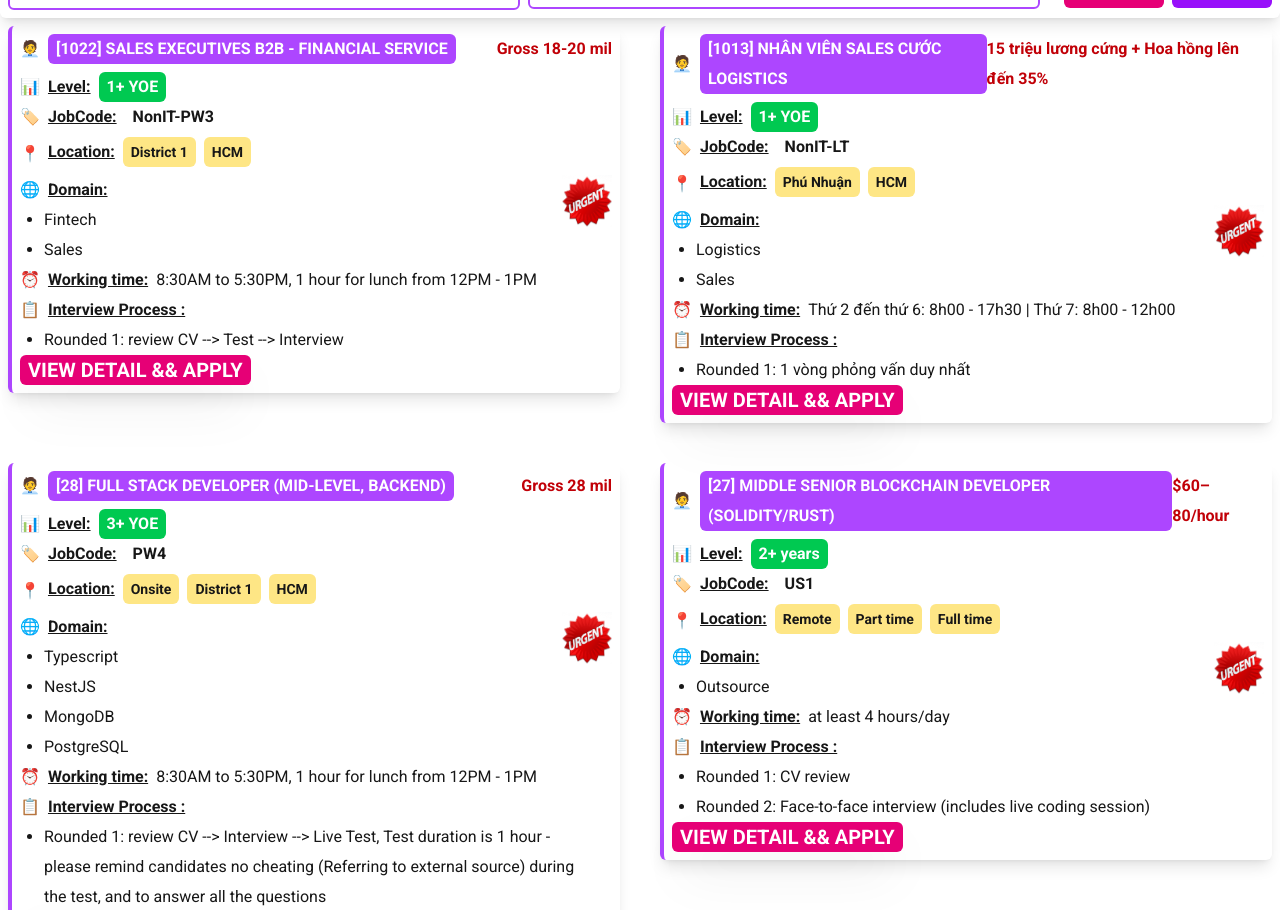
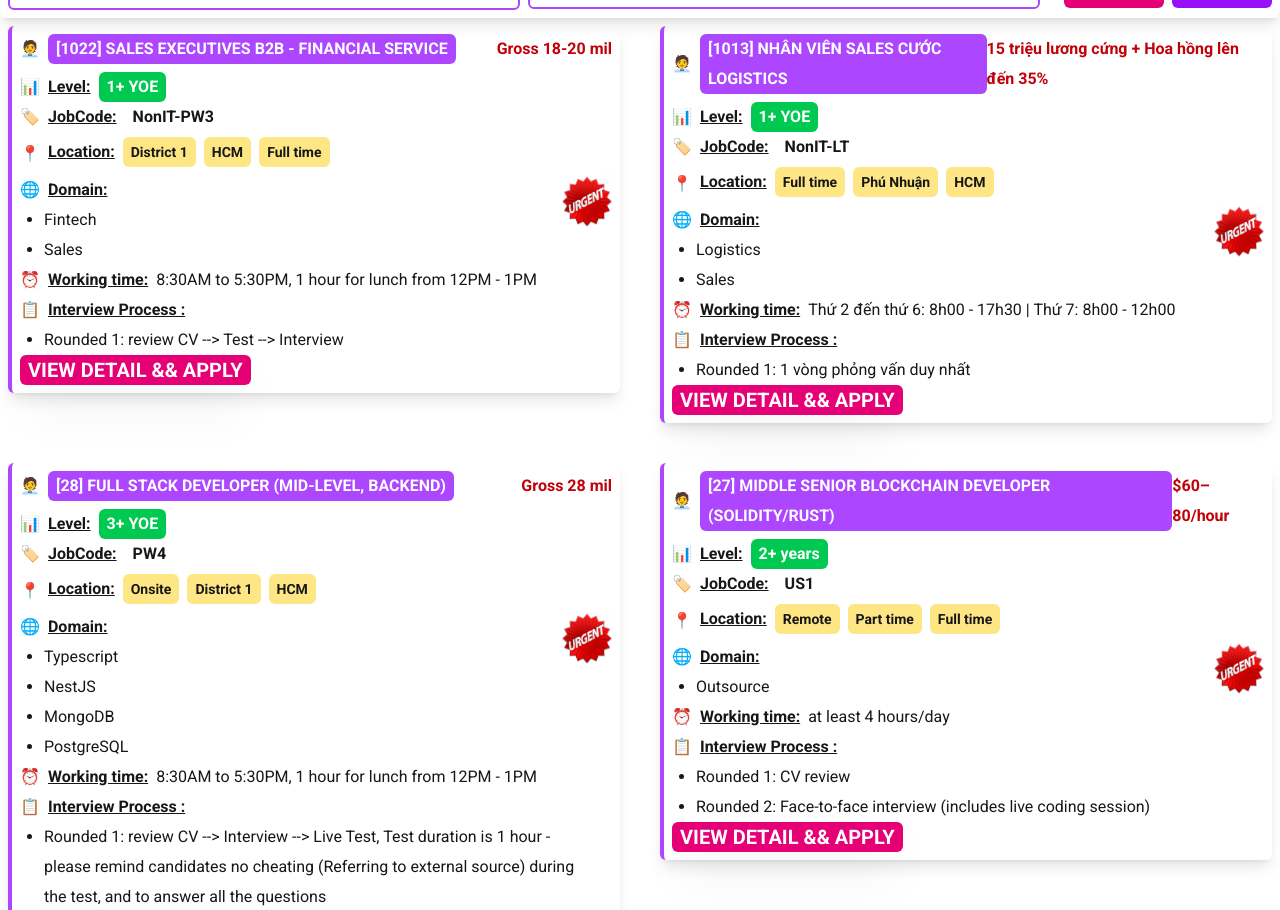
Before and after one commit to zidane168/job-resource2, a Next.js app: page / in a window 1280 px wide. Shown: the part 860-1770 px from the top of the page. Built offline with nearby package versions, Linux system fonts and the light colour scheme.

Commit message:
add job code, full time

```diff
--- a/src/data/jobs.ts
+++ b/src/data/jobs.ts
@@ -54,6 +54,7 @@ export const jobs = [
         location: [
             "District 1",
             "HCM",
+            "Full time"
         ],
         postDate: "2025/05/27",
         salary: "Gross 18-20 mil",
@@ -106,6 +107,7 @@ export const jobs = [
             "1+ YOE"
         ],
         location: [
+            "Full time",
             "Phú Nhuận",
             "HCM",
         ],
```
